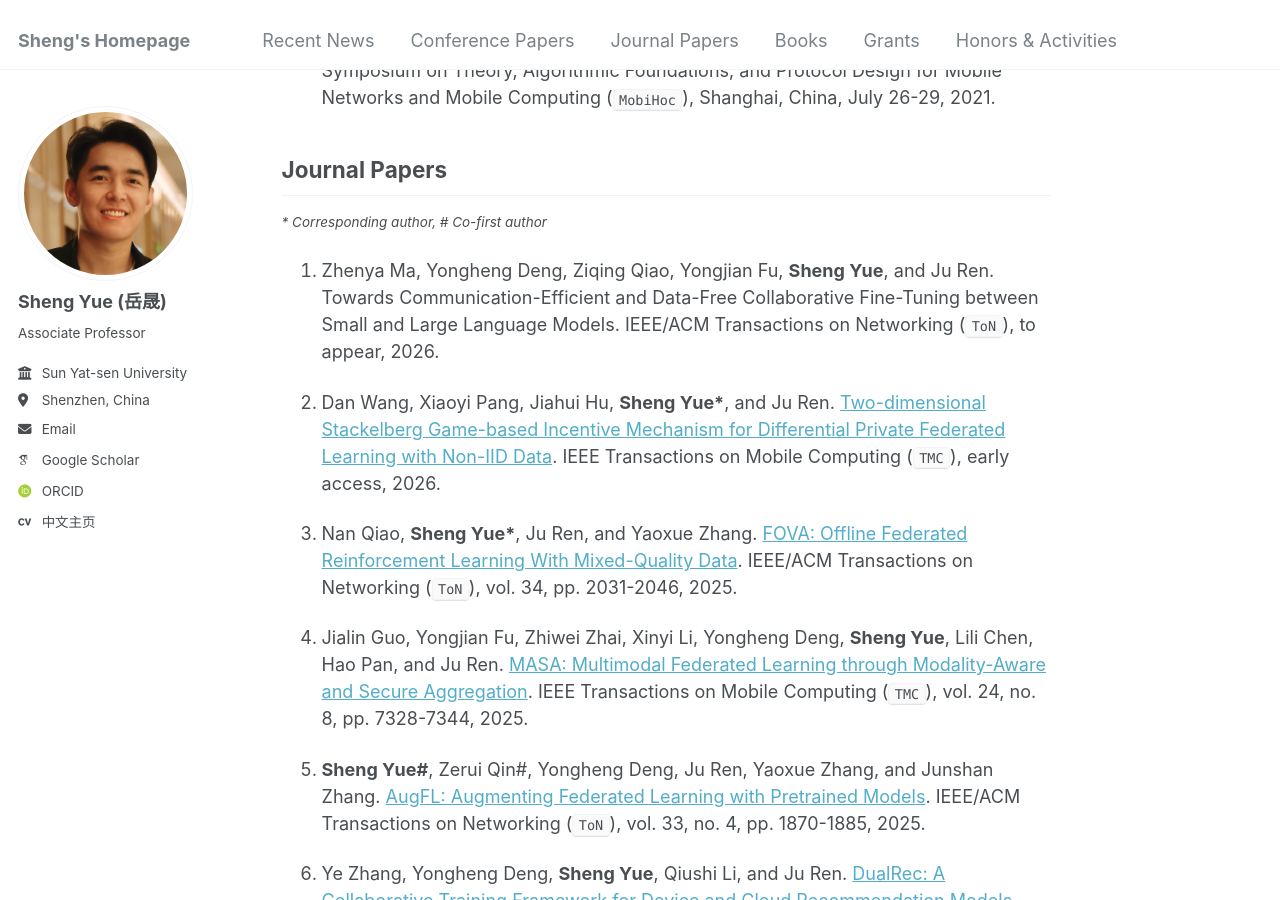
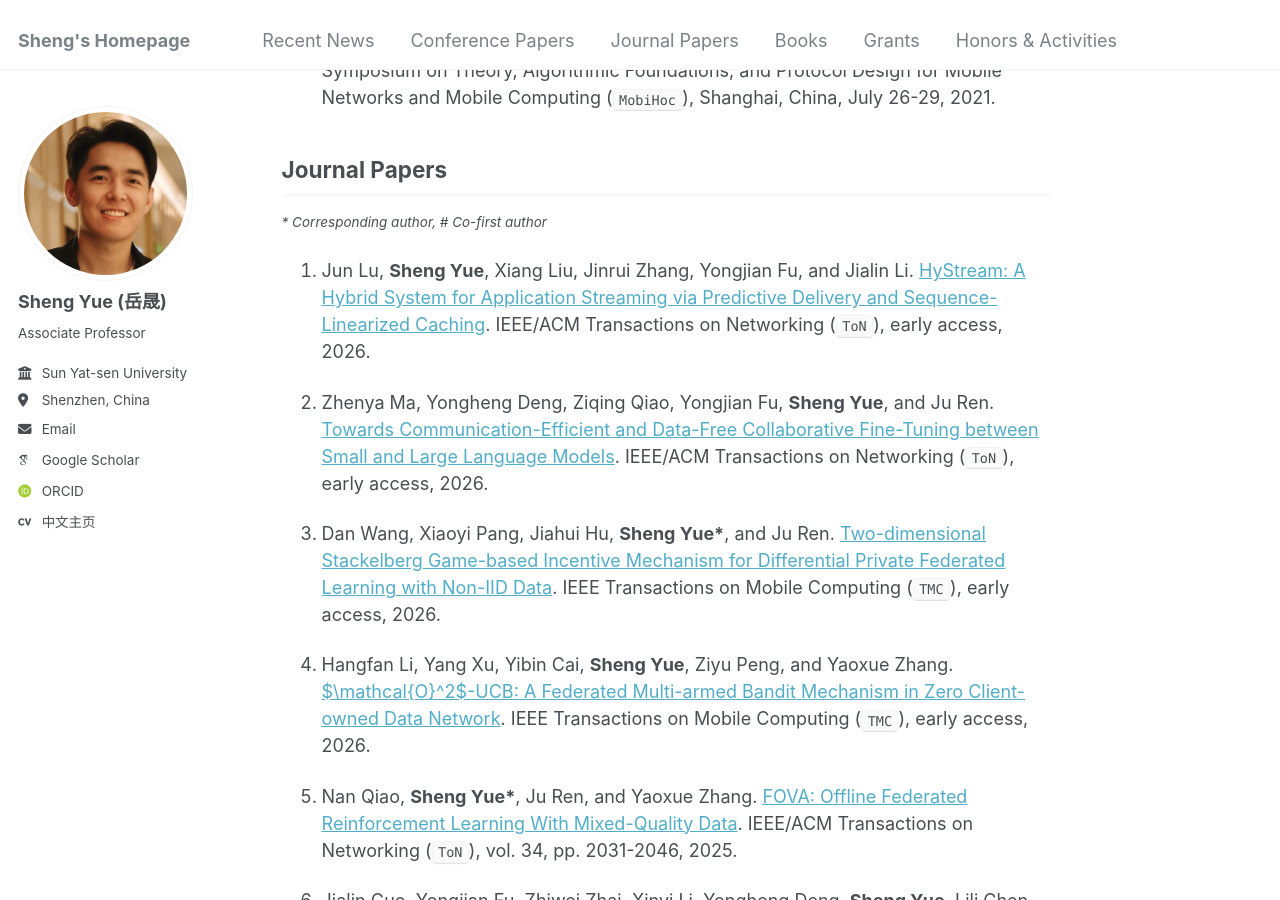
Before and after one commit to shaunyue/shaunyue.github.io, a Jekyll site: the page built from _pages/about.md, in a window 1280 px wide and 900 px high, scrolled down 3573 px. Built offline with Jekyll 4.4.1, drawn with Linux system fonts in a browser that asks for light colours; some web fonts are replaced.

Commit message:
Update about.md

```diff
--- a/_pages/about.md
+++ b/_pages/about.md
@@ -66,16 +66,12 @@ function toggleContent(id) {
 1. Lili Chen, Yizhe Zhao, Shuning Wang, Linghui Zhong, Yongjian Fu, **Sheng Yue**, Ju Ren, and Yaoxue Zhang. [Towards Distance-Adaptive Wireless Charging](https://dl.acm.org/doi/pdf/10.1145/3711875.3729137). ACM International Conference on Mobile Systems, Applications, and Services (`MobiSys`), Anaheim, US, June 23-27, 2025.
 
 1. **Sheng Yue**, Jiani Liu, Xingyuan Hua, Ju Ren, Sen Lin, Junshan Zhang, and Yaoxue Zhang. [How to Leverage Imperfect Demonstrations in Offline Imitation Learning](https://openreview.net/pdf?id=oOlooUu2Sb), International Conference on Machine Learning (`ICML`), Vienna, Austria, July 21-27, 2024.
-<!-- [[Code](https://github.com/HansenHua/ILID-offline-imitation-learning)] -->
 
 1. **Sheng Yue**, Xingyuan Hua, Ju Ren, Sen Lin, Junshan Zhang, and Yaoxue Zhang. [OLLIE: Imitation Learning from Offline Pretraining to Online Finetuning](https://openreview.net/pdf?id=eG42XBhV9a), International Conference on Machine Learning (`ICML`), Vienna, Austria, July 21-27, 2024.
-<!-- [[Code](https://github.com/HansenHua/OLLIE-offline-to-online-imitation-learning)] -->
 
 1. **Sheng Yue**, Xingyuan Hua, Lili Chen, and Ju Ren. [Momentum-Based Federated Reinforcement Learning with Interaction and Communication Efficiency](https://ieeexplore.ieee.org/abstract/document/10621260), IEEE International Conference on Computer Communications (`INFOCOM`), Vancouver, Canada, May 20-23, 2024.
-<!-- [[Code](https://codeocean.com/capsule/1418921/tree/v1)] -->
 
 1. **Sheng Yue**, Zerui Qin, Xingyuan Hua, Yongheng Deng, and Ju Ren. [Federated Offline Policy Optimization with Dual Regularization](https://ieeexplore.ieee.org/abstract/document/10621140), IEEE International Conference on Computer Communications (`INFOCOM`), Vancouver, Canada, May 20-23, 2024.
-<!-- [[Code](https://codeocean.com/capsule/8103588/tree/v1)] -->
 
 1. Jing Qiao, Zuyuan Zhang, **Sheng Yue\***, Yuan Yuan, Zhipeng Cai, Xiao Zhang\*, Ju Ren, and Dongxiao Yu. [BR-DeFedRL: Byzantine-Robust Decentralized Federated Reinforcement Learning with Fast Convergence and Communication Efficiency](https://ieeexplore.ieee.org/abstract/document/10621347), IEEE International Conference on Computer Communications (`INFOCOM`), Vancouver, Canada, May 20-23, 2024.
 
@@ -93,9 +89,13 @@ function toggleContent(id) {
 
 <small>_* Corresponding author, # Co-first author_</small>
 
-1. Zhenya Ma, Yongheng Deng, Ziqing Qiao, Yongjian Fu, **Sheng Yue**, and Ju Ren. Towards Communication-Efficient and Data-Free Collaborative Fine-Tuning between Small and Large Language Models. IEEE/ACM Transactions on Networking (`ToN`), to appear, 2026.
+1. Jun Lu, **Sheng Yue**, Xiang Liu, Jinrui Zhang, Yongjian Fu, and Jialin Li. [HyStream: A Hybrid System for Application Streaming via Predictive Delivery and Sequence-Linearized Caching](https://ieeexplore.ieee.org/document/11536092/authors#authors). IEEE/ACM Transactions on Networking (`ToN`), early access, 2026.
+
+1. Zhenya Ma, Yongheng Deng, Ziqing Qiao, Yongjian Fu, **Sheng Yue**, and Ju Ren. [Towards Communication-Efficient and Data-Free Collaborative Fine-Tuning between Small and Large Language Models](https://www.computer.org/csdl/journal/nw/5555/01/11534177/2gHslw1gv2U). IEEE/ACM Transactions on Networking (`ToN`), early access, 2026.
 
 1. Dan Wang, Xiaoyi Pang, Jiahui Hu, **Sheng Yue\***, and Ju Ren. [Two-dimensional Stackelberg Game-based Incentive Mechanism for Differential Private Federated Learning with Non-IID Data](https://ieeexplore.ieee.org/document/11427327). IEEE Transactions on Mobile Computing (`TMC`), early access, 2026.
+
+1. Hangfan Li, Yang Xu, Yibin Cai, **Sheng Yue**, Ziyu Peng, and Yaoxue Zhang. [$\mathcal{O}^2$-UCB: A Federated Multi-armed Bandit Mechanism in Zero Client-owned Data Network](https://ieeexplore.ieee.org/document/11535667). IEEE Transactions on Mobile Computing (`TMC`), early access, 2026.
 
 1. Nan Qiao, **Sheng Yue\***, Ju Ren, and Yaoxue Zhang. [FOVA: Offline Federated Reinforcement Learning With Mixed-Quality Data](https://ieeexplore.ieee.org/document/11273896). IEEE/ACM Transactions on Networking (`ToN`), vol. 34, pp. 2031-2046, 2025.
 
```
